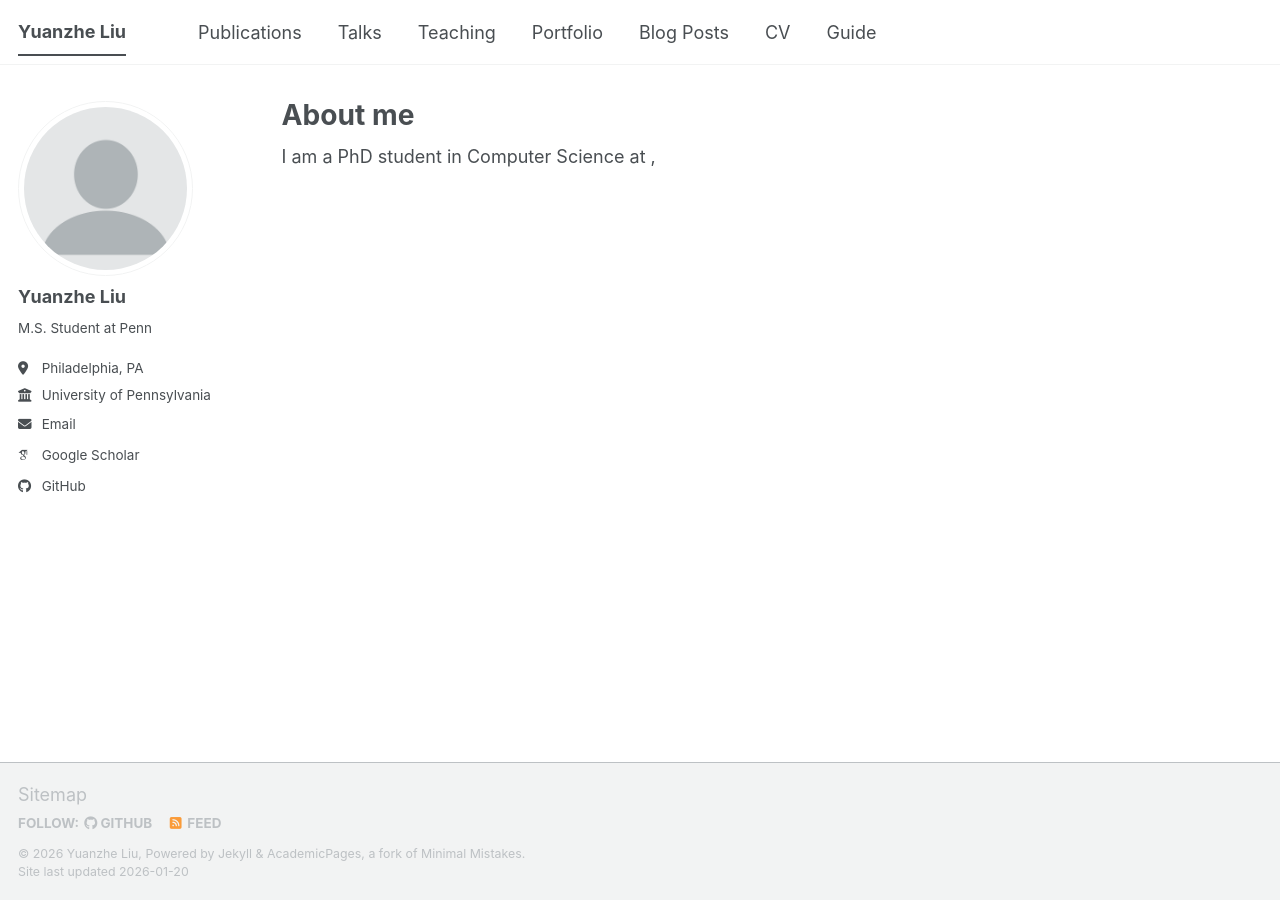
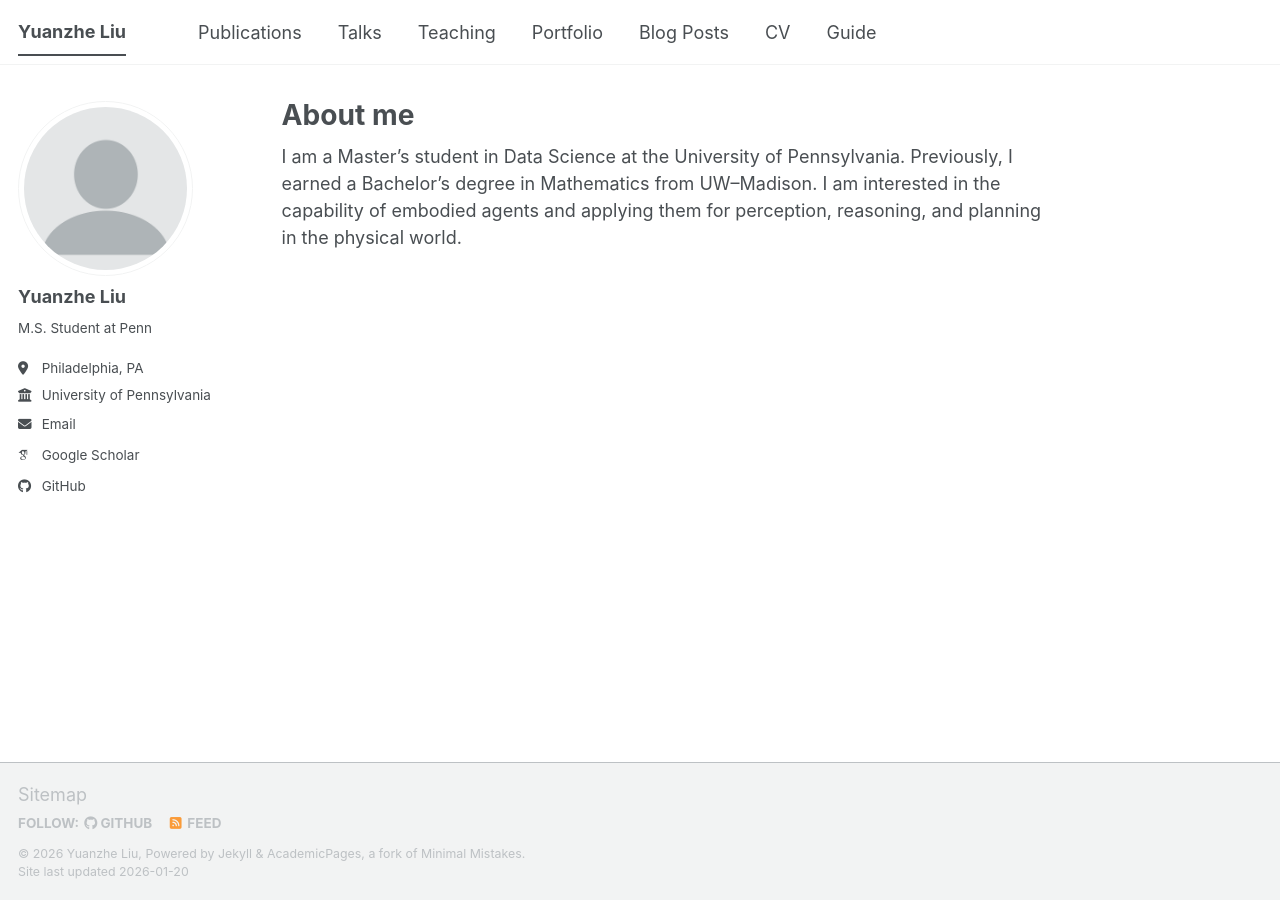
Before and after one commit to yuanzhel0903/yuanzhel0903.github.io, a Jekyll site: the page built from _pages/about.md, in a window 1280 px wide. Built offline with Jekyll 4.4.1, drawn with Linux system fonts in a browser that asks for light colours; some web fonts are replaced; a script bundle is joined from its source files by our own code; library files that are not in the unit come from our copies.

Commit message:
Update about.md

```diff
--- a/_pages/about.md
+++ b/_pages/about.md
@@ -7,4 +7,4 @@ redirect_from:
   - /about.html
 ---
 
-I am a PhD student in Computer Science at ,
+I am a Master's student in Data Science at the University of Pennsylvania. Previously, I earned a Bachelor's degree in Mathematics from UW–Madison. I am interested in the capability of embodied agents and applying them for perception, reasoning, and planning in the physical world.
```
